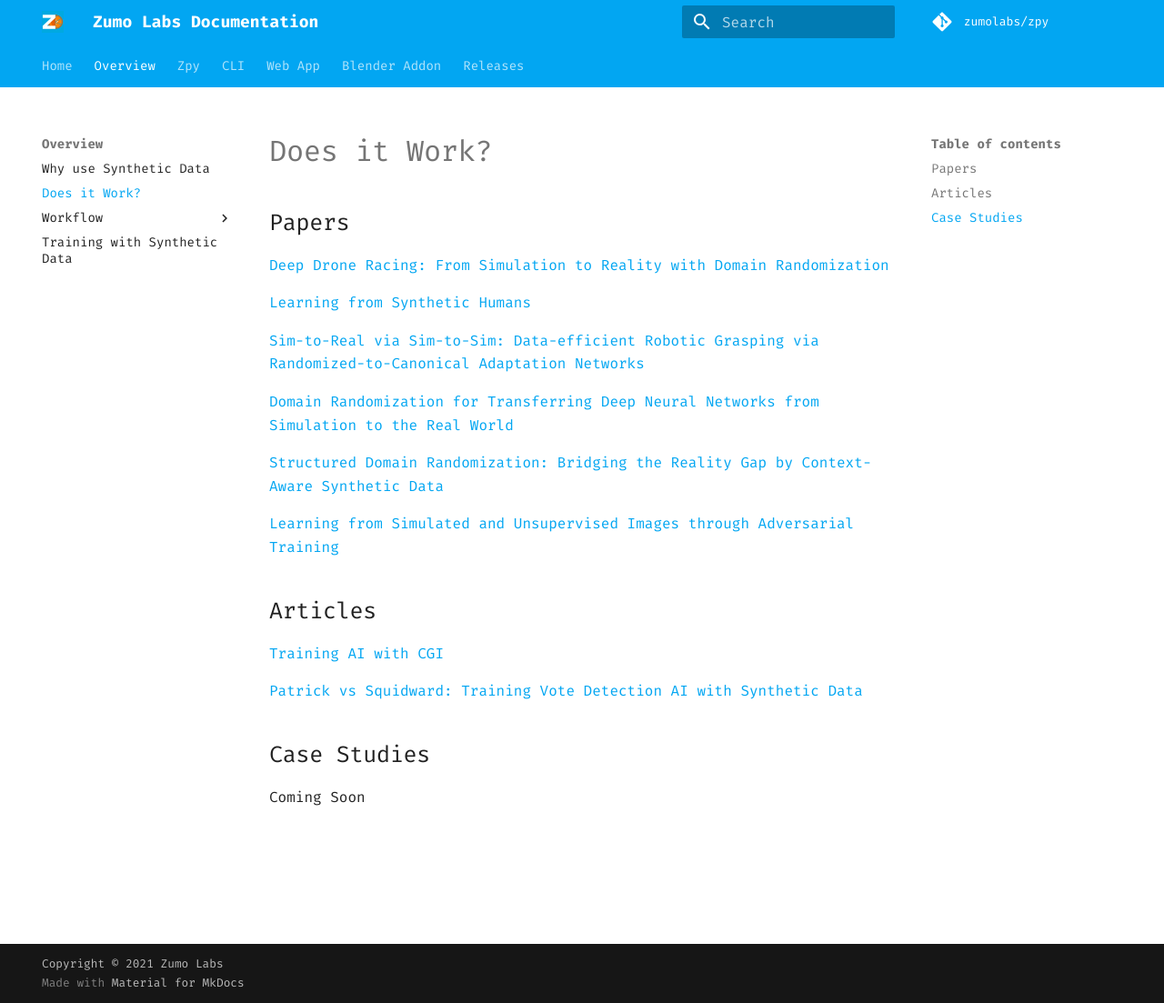
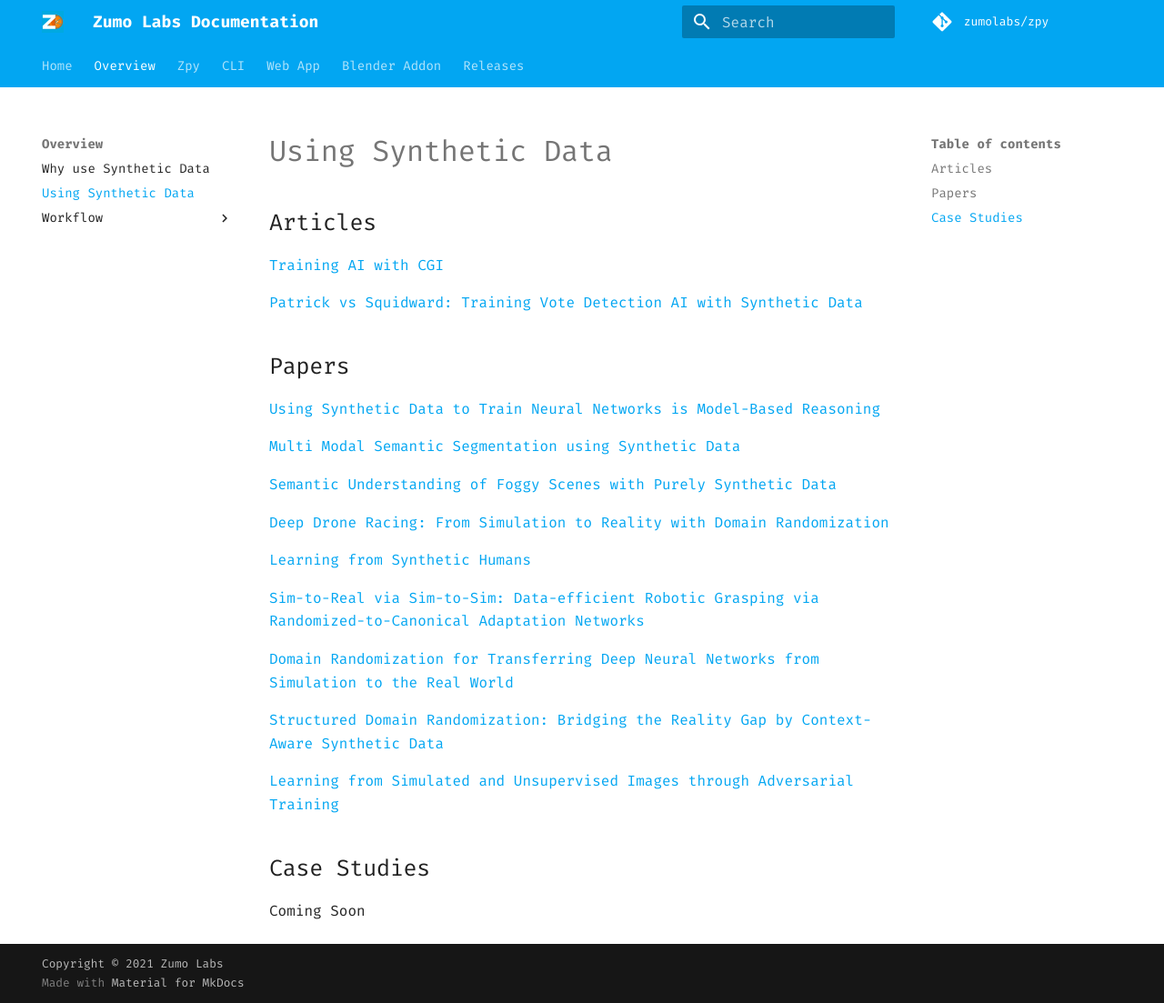
Before and after one commit to ZumoLabs/zpy, an MkDocs documentation site: the page built from docs/overview/using.md, in a window 1280 px wide and 1103 px high. Shown: the whole window at 91% size. Built offline with MkDocs 1.6.1 and Material for MkDocs 9.7.7, drawn with Linux system fonts in a browser that asks for light colours; comment, search, counter and statistics services are not loaded.

Commit message:
doc updates

```diff
--- a/docs/overview/work.md
+++ b/docs/overview/using.md
@@ -1,4 +1,17 @@
+## Articles
+
+[Training AI with CGI](https://www.zumolabs.ai/post/training-ai-with-cgi)
+
+[Patrick vs Squidward: Training Vote Detection AI with Synthetic Data](https://www.zumolabs.ai/post/patrick-vs-squidward-training-vote-detection-ai-with-synthetic-data)
+
+
 ## Papers
+
+[Using Synthetic Data to Train Neural Networks is Model-Based Reasoning](https://arxiv.org/pdf/1703.00868.pdf)
+
+[Multi Modal Semantic Segmentation using Synthetic Data](https://arxiv.org/pdf/1910.13676.pdf)
+
+[Semantic Understanding of Foggy Scenes with Purely Synthetic Data](https://arxiv.org/pdf/1910.03997.pdf)
 
 [Deep Drone Racing: From Simulation to Reality with Domain Randomization](https://arxiv.org/pdf/1905.09727.pdf)
 
@@ -12,12 +25,6 @@
 
 [Learning from Simulated and Unsupervised Images through Adversarial Training](https://arxiv.org/pdf/1612.07828.pdf)
 
-## Articles
-
-[Training AI with CGI](https://www.zumolabs.ai/post/training-ai-with-cgi)
-
-[Patrick vs Squidward: Training Vote Detection AI with Synthetic Data](https://www.zumolabs.ai/post/patrick-vs-squidward-training-vote-detection-ai-with-synthetic-data)
-
 ## Case Studies
 
 Coming Soon
--- a/mkdocs.yml
+++ b/mkdocs.yml
@@ -34,19 +34,19 @@ nav:
   - Home: index.md
   - Overview:
     - Why use Synthetic Data: overview/why.md
-    - Does it Work?: overview/work.md
+    - Using Synthetic Data: overview/using.md
     - Workflow:
         - sim: overview/sim.md
         - cli: overview/cli.md
         - webapp: overview/webapp.md
-    - Training with Synthetic Data: overview/training.md
   - Zpy:
     - About: zpy/about.md
     - Install:
+        - pip: zpy/install/pip.md
         - script: zpy/install/script.md
-        - pip: zpy/install/pip.md
-        - linux developer: zpy/install/linux.md
-        - windows developer: zpy/install/windows.md
+        - Linux developer: zpy/install/linux.md
+        - Windows developer: zpy/install/windows.md
+        - Blender Python Path: zpy/install/blender_python_path.md
     - Video Tutorials:
         - Script Templates: zpy/tutorials/template.md
         - Running Sim: zpy/tutorials/sim.md
```
Also changed, not shown: README.md (+5 -6 lines), docs/index.md (+19 -0 lines), docs/overview/training.md (deleted, +0 -11 lines), docs/zpy/about.md (+0 -22 lines), docs/zpy/install/blender_python_path.md (renamed from docs/blender_python_path.md).
